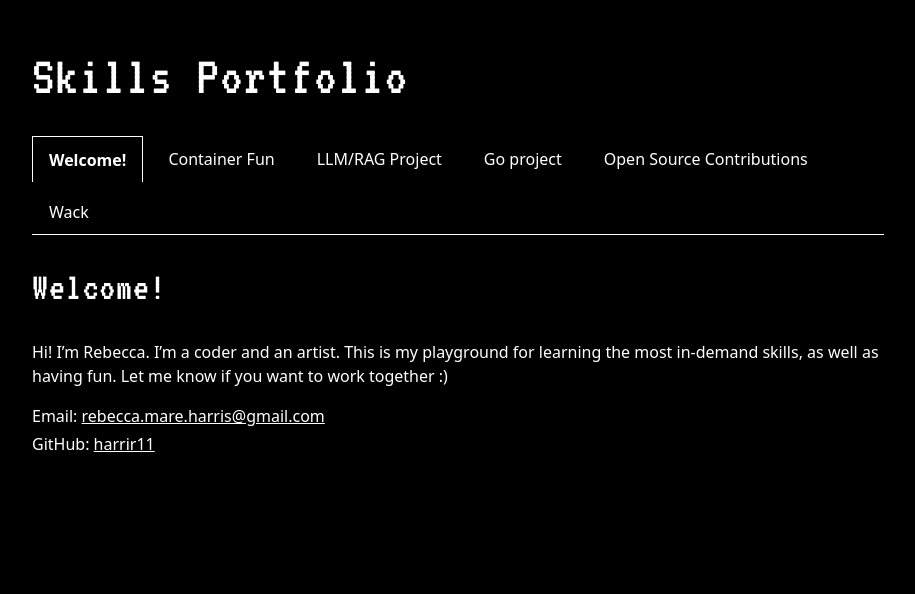
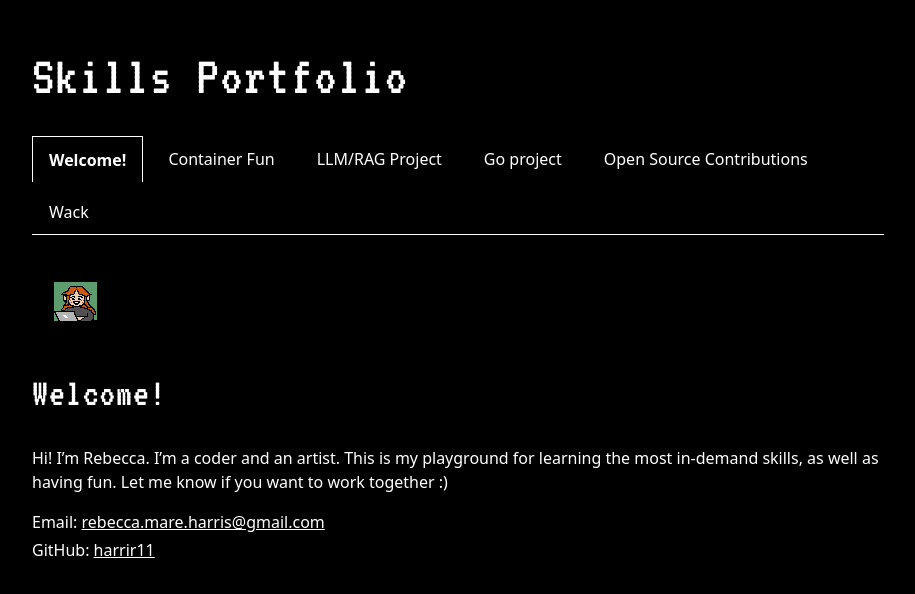
Before and after one commit to harrir11/Skills_Portfolio, a React (Vite) app: page / in a window 1280 px wide. Shown: the top 594 px of the page, without its empty margins (182-1097 px from the left). Built offline with nearby package versions, Linux system fonts and the light colour scheme.

Commit message:
Update App.tsx

```diff
--- a/src/App.tsx
+++ b/src/App.tsx
@@ -1,4 +1,6 @@
-import { useEffect, useState } from "react";
+import { useEffect, useLayoutEffect, useRef, useState } from "react";
+import type { CSSProperties } from "react";
+import portrait from "./pixil-frame-0.png";
 
 type Link = {
   label: string;
@@ -12,6 +14,7 @@ type Project = {
   summary: string;
   stack: string[];
   links?: Link[];
+  image?: { src: string; alt: string };
 };
 
 const projects: Project[] = [
@@ -21,6 +24,7 @@ const projects: Project[] = [
     summary:
       "Hi! I’m Rebecca. I’m a coder and an artist. This is my playground for learning the most in-demand skills, as well as having fun. Let me know if you want to work together :)",
     stack: [],
+    image: { src: portrait, alt: "Pixel art portrait of Rebecca" },
     links: [
       {
         label: "Email",
@@ -82,6 +86,19 @@ export default function App() {
 
   const current = projects.find((p) => p.id === active) ?? projects[0];
 
+  const textRef = useRef<HTMLDivElement>(null);
+  const [textHeight, setTextHeight] = useState(0);
+
+  useLayoutEffect(() => {
+    const el = textRef.current;
+    if (!el) return;
+    const update = () => setTextHeight(el.offsetHeight);
+    update();
+    const observer = new ResizeObserver(update);
+    observer.observe(el);
+    return () => observer.disconnect();
+  }, [current.id]);
+
   const select = (id: string) => {
     setActive(id);
     window.location.hash = id;
@@ -113,6 +130,18 @@ export default function App() {
         id={`panel-${current.id}`}
         aria-labelledby={`tab-${current.id}`}
       >
+        <div
+          className={current.image ? "intro" : undefined}
+          style={{ "--text-height": `${textHeight}px` } as CSSProperties}
+        >
+          {current.image && (
+            <img
+              className="portrait"
+              src={current.image.src}
+              alt={current.image.alt}
+            />
+          )}
+          <div className="text" ref={textRef}>
             <h2>{current.label}</h2>
             <p>{current.summary}</p>
             {current.links && (
@@ -134,6 +163,8 @@ export default function App() {
                 ))}
               </ul>
             )}
+          </div>
+        </div>
       </section>
     </main>
   );
```
Lines whose indentation alone changed are shown as unchanged.
